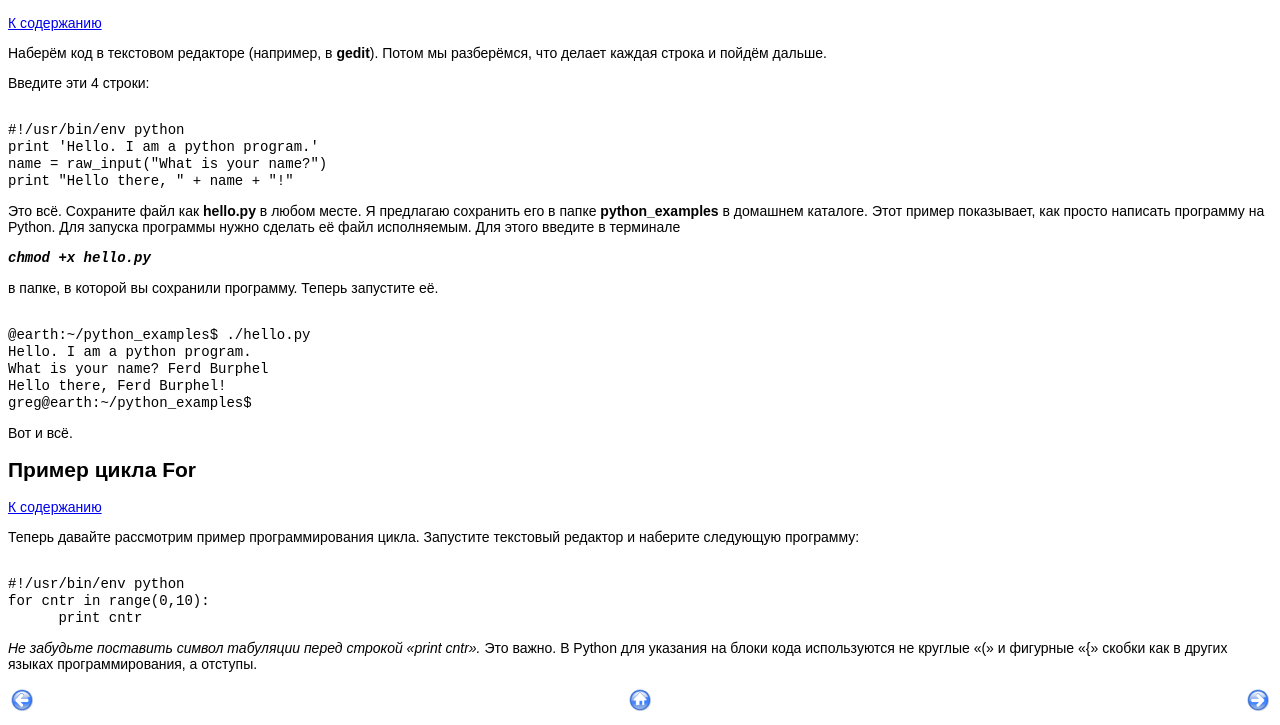
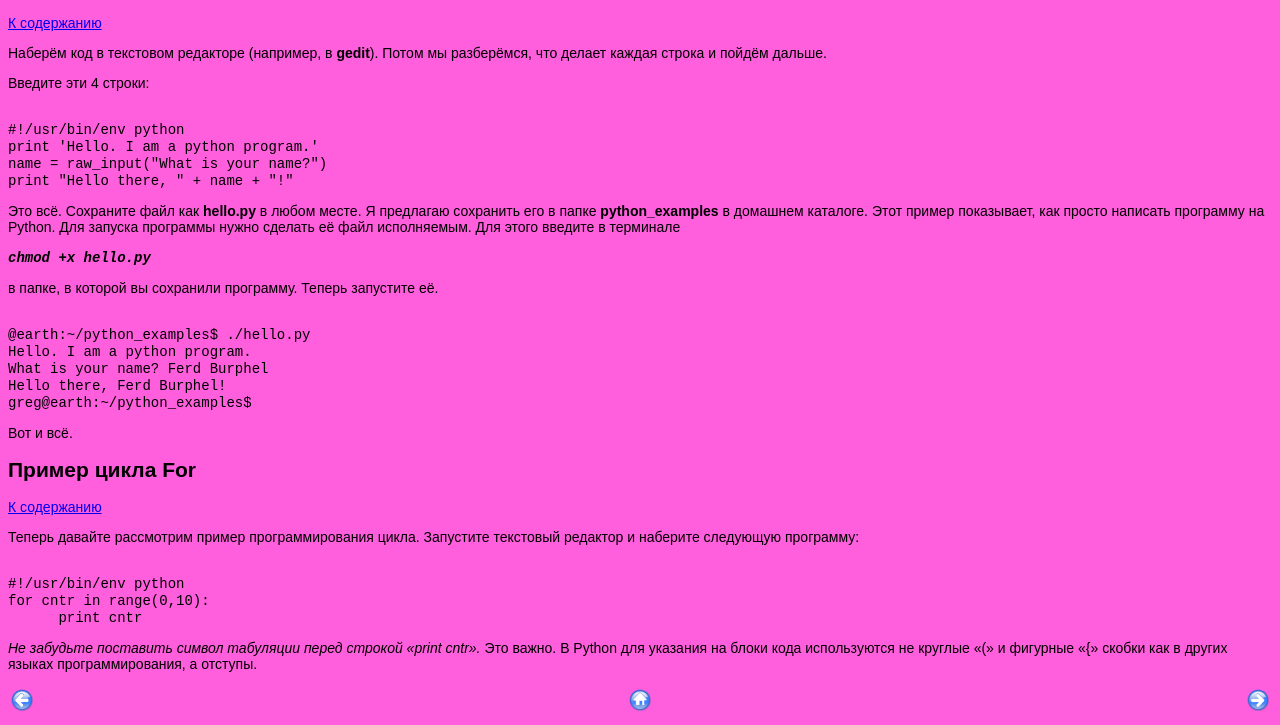
Before and after one commit to VladimirKom/vladimir_kom, a plain HTML site: page 06_CSS/part1.html in a window 1280 px wide. Shown: the part 366-1091 px from the top of the page. Drawn offline with Linux system fonts and the light colour scheme.

Commit message:
changed color

```diff
--- a/06_CSS/part1.html
+++ b/06_CSS/part1.html
@@ -4,7 +4,7 @@
     <meta charset="UTF-8">
     <title>Пример страницы</title>
 </head>
-<body style="font-family: sans-serif; font-size: 14px; background-color: rgb(red, green, blue)" media="screen">
+<body style="font-family: sans-serif; font-size: 14px; background-color: rgb(255, 94, 220)" media="screen">
     <h1 id="head" align="center">HOW-TO: Программа на Python, Часть 1</h1>
     <img src="Icon-Python.png" align="right">
     <ul>
```
